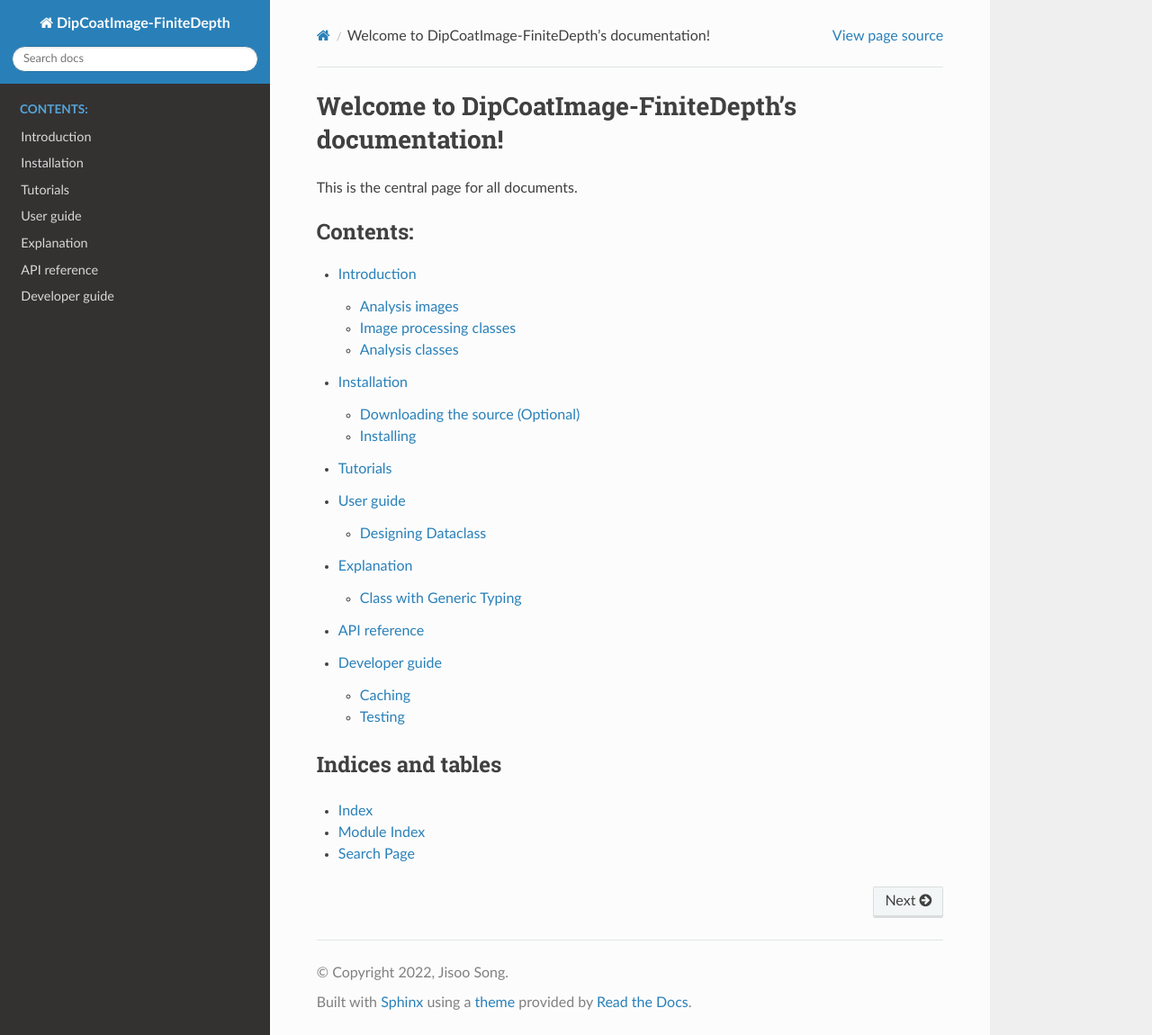
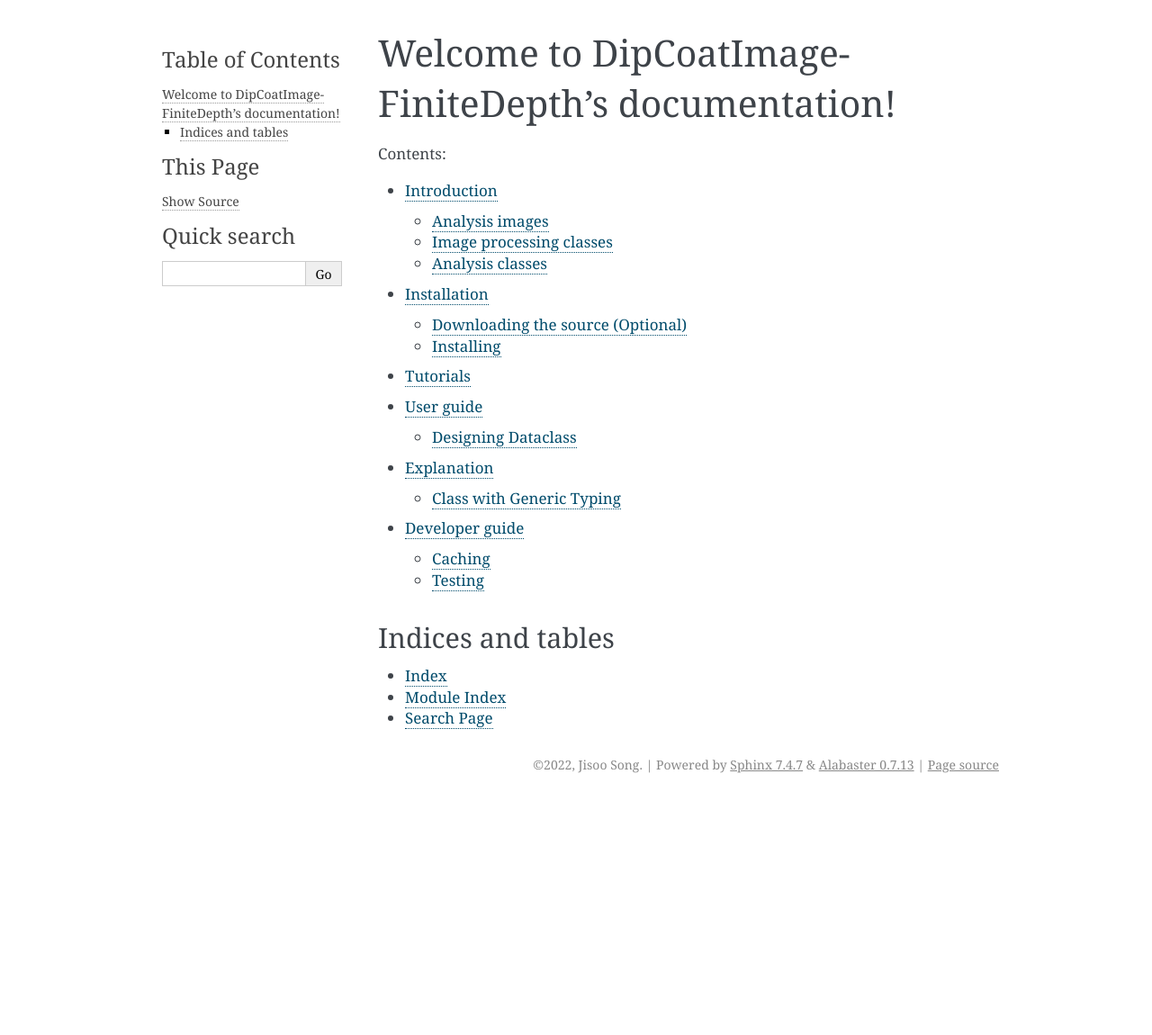
Before and after one commit to dipcoat-image/finitedepth, a Sphinx documentation site: the page built from doc/source/index.rst, in a window 1280 px wide and 1150 px high. Shown: the whole window at 90% size. Built offline with Sphinx 7.4.7, drawn with Linux system fonts in a browser that asks for light colours.

Commit message:
maint: restore doc and change theme

```diff
--- a/doc/source/conf.py
+++ b/doc/source/conf.py
@@ -61,7 +61,7 @@ numpydoc_show_class_members = False
 # The theme to use for HTML and HTML Help pages.  See the documentation for
 # a list of builtin themes.
 #
-html_theme = "sphinx_rtd_theme"
+html_theme = "alabaster"
 
 # Add any paths that contain custom static files (such as style sheets) here,
 # relative to this directory. They are copied after the builtin static files,
--- a/doc/source/index.rst
+++ b/doc/source/index.rst
@@ -1,8 +1,6 @@
 ====================================================
 Welcome to DipCoatImage-FiniteDepth's documentation!
 ====================================================
-
-This is the central page for all documents.
 
 .. toctree::
    :maxdepth: 2
@@ -13,7 +11,6 @@ This is the central page for all documents.
    tutorial/index
    user-guide/index
    explanation/index
-   reference/index
    dev-guide/index
 
 Indices and tables
--- a/doc/source/reference/analysis.rst
+++ /dev/null
@@ -1 +0,0 @@
-.. automodule:: dipcoatimage.finitedepth.analysis
--- a/doc/source/reference/experiment.rst
+++ /dev/null
@@ -1 +0,0 @@
-.. automodule:: dipcoatimage.finitedepth.experiment
--- a/doc/source/reference/reference.rst
+++ /dev/null
@@ -1 +0,0 @@
-.. automodule:: dipcoatimage.finitedepth.reference
--- a/doc/source/reference/serialize.rst
+++ /dev/null
@@ -1 +0,0 @@
-.. automodule:: dipcoatimage.finitedepth.serialize
--- a/doc/source/reference/substrate.rst
+++ /dev/null
@@ -1 +0,0 @@
-.. automodule:: dipcoatimage.finitedepth.substrate
--- a/doc/source/reference/util.rst
+++ /dev/null
@@ -1 +0,0 @@
-.. automodule:: dipcoatimage.finitedepth.util
--- a/pyproject.toml
+++ b/pyproject.toml
@@ -29,15 +29,14 @@ doc = [
     "numpydoc",
     "PyYAML",
     "sphinx",
-    "sphinx_rtd_theme",
 ]
 dev = [
     "flake8",
     "flake8-docstrings",
     "black",
     "isort",
+    "docformatter",
     "mypy==1.4.1",
-    "docformatter",
     "dipcoatimage-finitedepth[test,doc]",
 ]
 
```
Also changed, not shown: doc/source/reference/index.rst (deleted, +0 -13 lines).
